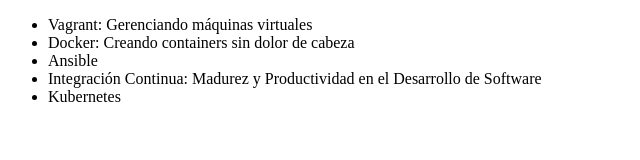
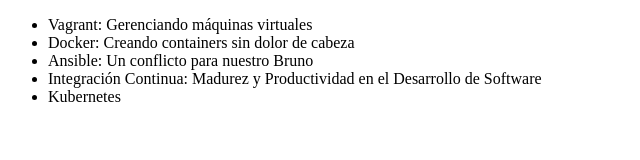
Before and after one commit to MEUFAJ/alura-git, a plain HTML site: page index.html in a window 1280 px wide. Shown: the whole page, without its empty margins (0-640 px from the left). Drawn offline with Linux system fonts and the light colour scheme.

Commit message:
Generando un conflicto con Bruno

```diff
--- a/index.html
+++ b/index.html
@@ -8,7 +8,7 @@
         <ul>
             <li>Vagrant: Gerenciando máquinas virtuales</li>
             <li>Docker: Creando containers sin dolor de cabeza</li>
-            <li>Ansible </li>
+            <li>Ansible: Un conflicto para nuestro Bruno</li>
             <li>Integración Continua: Madurez y Productividad en el Desarrollo de Software</li>
             <li>Kubernetes </li>
         </ul>
```
